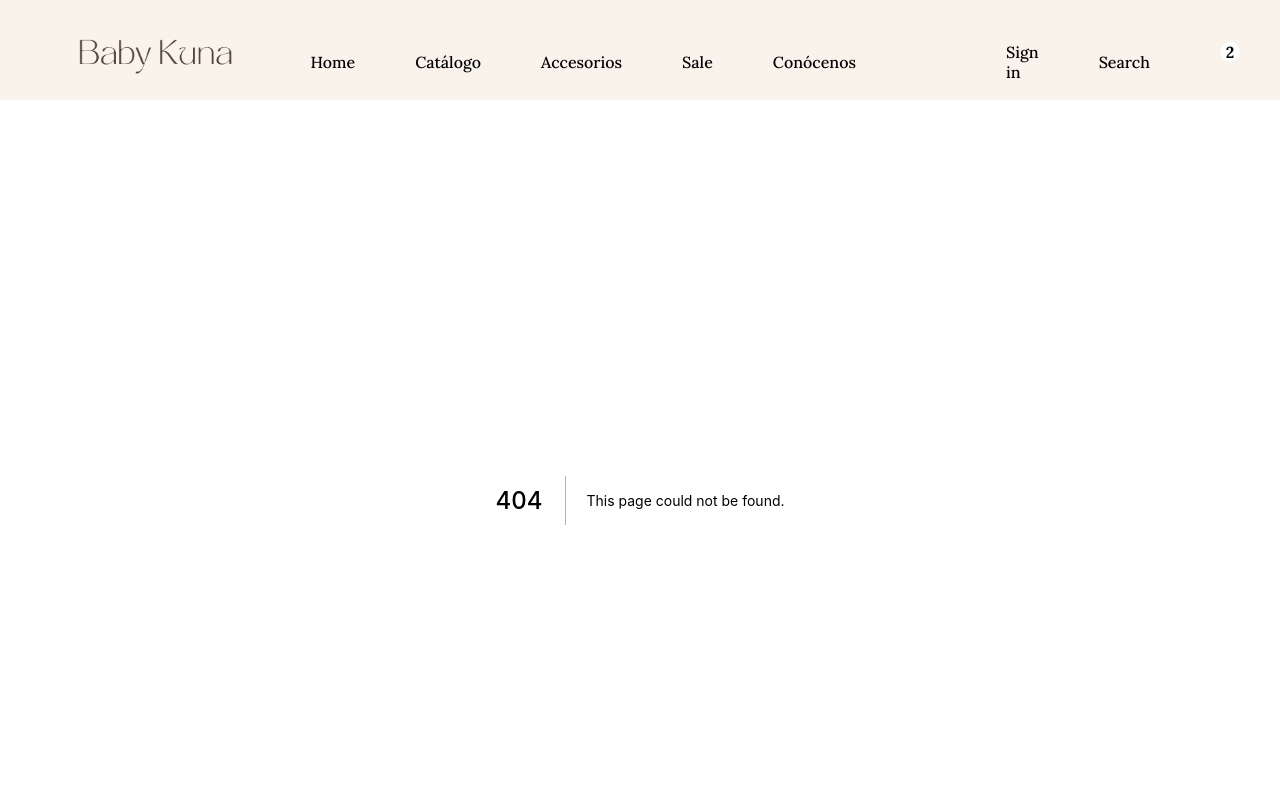
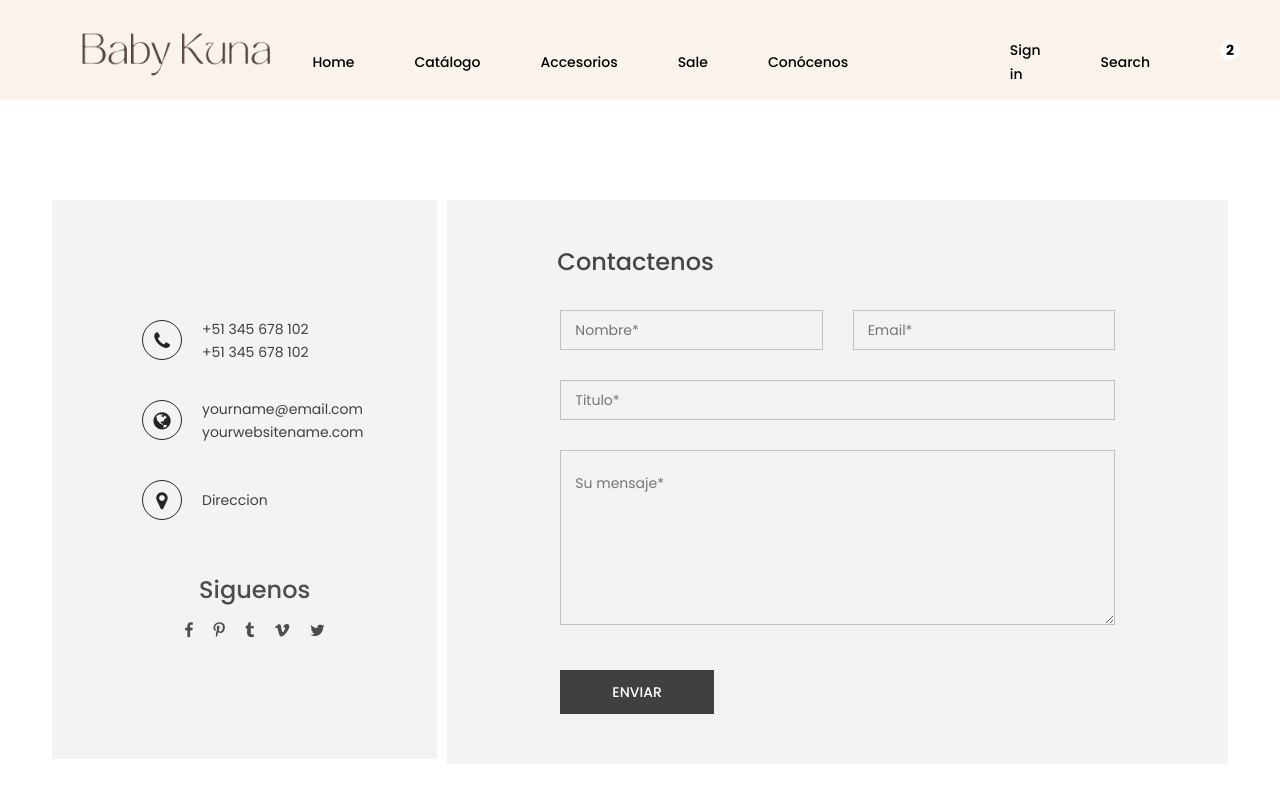
Before and after one commit to Alberto-Mansilla/kuna-frontend, a Next.js app: page /Contact in a window 1280 px wide. Before the commit this address had no page. Shown: the top 800 px of the page. Built offline with nearby package versions, Linux system fonts and the light colour scheme; a web font is replaced by a local one.

Commit message:
Add contact page

```diff
--- a/components/Layout.js
+++ b/layouts/Layout.js
@@ -1,5 +1,5 @@
-import Footer from "./Footer";
-import Navbar from "./Navbar";
+import Footer from "../components/Footer";
+import Navbar from "../components/Navbar";
 
 const Layout = ({ children }) => {
   return (
--- /dev/null
+++ b/pages/Contact.js
@@ -0,0 +1,119 @@
+import { Fragment } from "react";
+
+const Contact = () => {
+  return (
+    <Fragment>
+        <div className="contact-area pt-100 pb-100">
+          <div className="container">
+            <div className="custom-row-2">
+              <div className="col-12 col-lg-4 col-md-5">
+                <div className="contact-info-wrap">
+                  <div className="single-contact-info">
+                    <div className="contact-icon">
+                      <i className="fa fa-phone" />
+                    </div>
+                    <div className="contact-info-dec">
+                      <p>+51 345 678 102</p>
+                      <p>+51 345 678 102</p>
+                    </div>
+                  </div>
+                  <div className="single-contact-info">
+                    <div className="contact-icon">
+                      <i className="fa fa-globe" />
+                    </div>
+                    <div className="contact-info-dec">
+                      <p>
+                        <a href="mailto:yourname@email.com">
+                          yourname@email.com
+                        </a>
+                      </p>
+                      <p>
+                        <a href="https://yourwebsitename.com">
+                          yourwebsitename.com
+                        </a>
+                      </p>
+                    </div>
+                  </div>
+                  <div className="single-contact-info">
+                    <div className="contact-icon">
+                      <i className="fa fa-map-marker" />
+                    </div>
+                    <div className="contact-info-dec">
+                      <p>Direccion</p>
+                    </div>
+                  </div>
+                  <div className="contact-social text-center">
+                    <h3>Siguenos</h3>
+                    <ul>
+                      <li>
+                        <a href="//facebook.com">
+                          <i className="fa fa-facebook" />
+                        </a>
+                      </li>
+                      <li>
+                        <a href="//pinterest.com">
+                          <i className="fa fa-pinterest-p" />
+                        </a>
+                      </li>
+                      <li>
+                        <a href="//thumblr.com">
+                          <i className="fa fa-tumblr" />
+                        </a>
+                      </li>
+                      <li>
+                        <a href="//vimeo.com">
+                          <i className="fa fa-vimeo" />
+                        </a>
+                      </li>
+                      <li>
+                        <a href="//twitter.com">
+                          <i className="fa fa-twitter" />
+                        </a>
+                      </li>
+                    </ul>
+                  </div>
+                </div>
+              </div>
+              <div className="col-12 col-lg-8 col-md-7">
+                <div className="contact-form">
+                  <div className="contact-title mb-30">
+                    <h2>Contactenos</h2>
+                  </div>
+                  <form className="contact-form-style">
+                    <div className="row">
+                      <div className="col-lg-6">
+                        <input name="name" placeholder="Nombre*" type="text" />
+                      </div>
+                      <div className="col-lg-6">
+                        <input name="email" placeholder="Email*" type="email" />
+                      </div>
+                      <div className="col-lg-12">
+                        <input
+                          name="subject"
+                          placeholder="Titulo*"
+                          type="text"
+                        />
+                      </div>
+                      <div className="col-lg-12">
+                        <textarea
+                          name="message"
+                          placeholder="Su mensaje*"
+                          defaultValue={""}
+                        />
+                        <button className="submit" type="submit">
+                          ENVIAR
+                        </button>
+                      </div>
+                    </div>
+                  </form>
+                  <p className="form-message" />
+                </div>
+              </div>
+            </div>
+          </div>
+        </div>
+    </Fragment>
+  );
+};
+
+export default Contact;
--- a/pages/_app.js
+++ b/pages/_app.js
@@ -1,5 +1,6 @@
-import Layout from "../components/Layout";
+import Layout from "../layouts/Layout";
 import "../styles/globals.css";
+import "../styles/scss/style.scss";
 
 function MyApp({ Component, pageProps }) {
   return (
--- a/pages/index.js
+++ b/pages/index.js
@@ -6,7 +6,6 @@ import styles from '../styles/Home.module.css';
 
 
 export default function Home({productList}) {
-
   return (
     <div className={styles.container}>
       <Head>
```
Also changed, not shown: pages/contact.js (added, +119 -0 lines).
